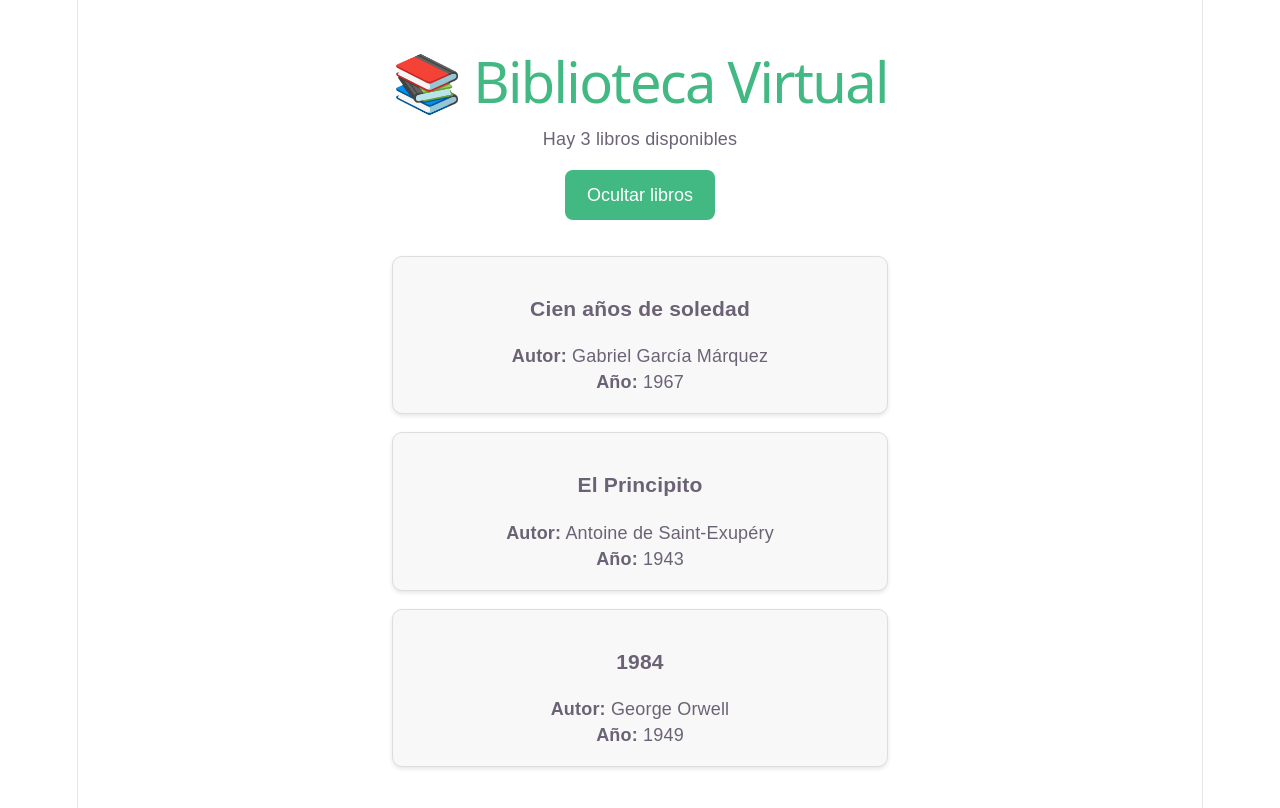
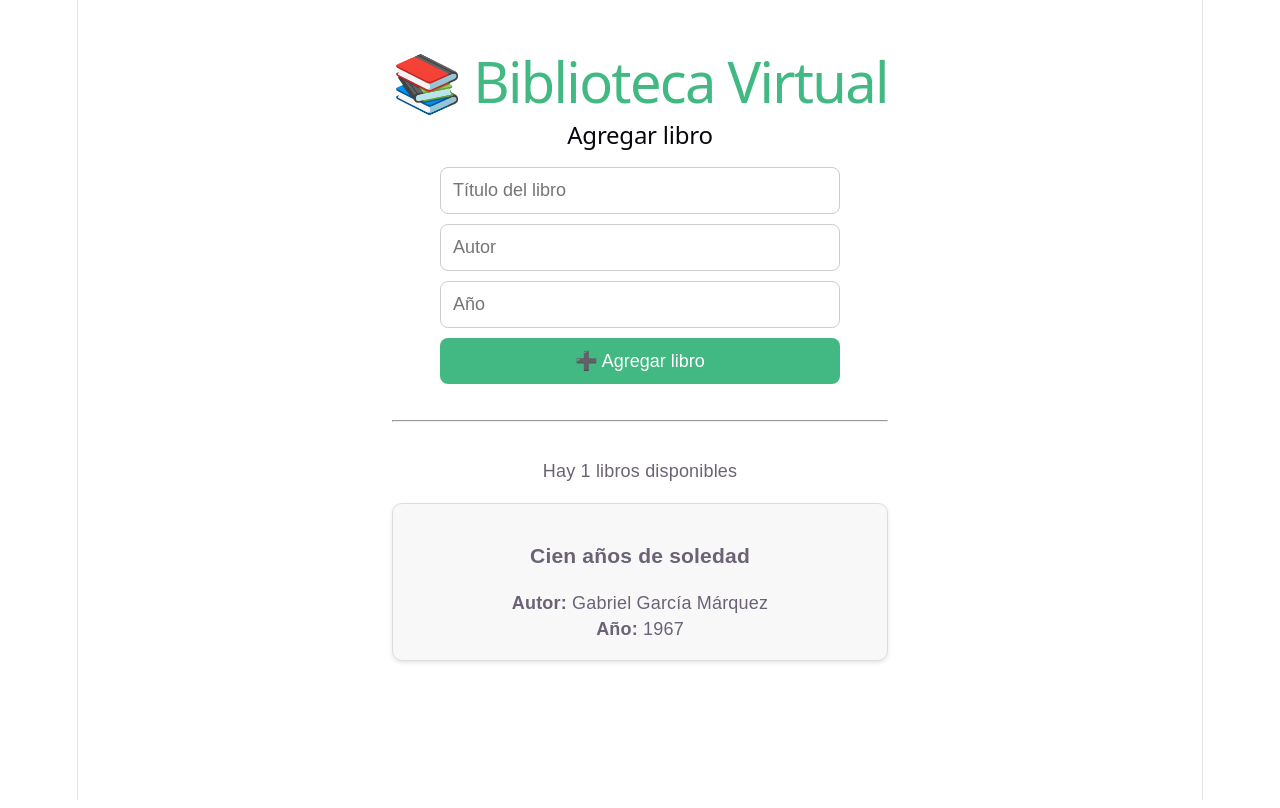
Before and after one commit to gdiazcontreras/evaluacion-m6, a Vue app: page / in a window 1280 px wide. Shown: the top 808 px of the page. Built offline with nearby package versions, Linux system fonts and the light colour scheme.

Commit message:
Agrega formulario reactivo con v-model

```diff
--- a/src/App.vue
+++ b/src/App.vue
@@ -1,6 +1,34 @@
 <template>
   <div class="container">
     <h1>📚 Biblioteca Virtual</h1>
+
+    <section class="formulario">
+      <h2>Agregar libro</h2>
+
+      <input
+        v-model="nuevoTitulo"
+        type="text"
+        placeholder="Título del libro"
+      />
+
+      <input
+        v-model="nuevoAutor"
+        type="text"
+        placeholder="Autor"
+      />
+
+      <input
+        v-model.number="nuevoAnio"
+        type="number"
+        placeholder="Año"
+      />
+
+      <button @click="agregarLibro">
+        ➕ Agregar libro
+      </button>
+    </section>
+
+    <hr />
 
     <p v-if="libros.length > 0">
       Hay {{ libros.length }} libros disponibles
@@ -10,11 +38,6 @@
       No hay libros disponibles
     </p>
 
-    <button @click="mostrarLista = !mostrarLista">
-      {{ mostrarLista ? 'Ocultar libros' : 'Mostrar libros' }}
-    </button>
-
-    <div v-show="mostrarLista">
     <Libro
       v-for="libro in libros"
       :key="libro.id"
@@ -22,7 +45,6 @@
       :autor="libro.autor"
       :anio="libro.anio"
     />
-    </div>
   </div>
 </template>
 
@@ -38,28 +60,44 @@ export default {
 
   data() {
     return {
-      mostrarLista: true,
-
       libros: [
         {
           id: 1,
           titulo: 'Cien años de soledad',
           autor: 'Gabriel García Márquez',
           anio: 1967
+        }
+      ],
+
+      nuevoTitulo: '',
+      nuevoAutor: '',
+      nuevoAnio: ''
+    }
   },
-        {
-          id: 2,
-          titulo: 'El Principito',
-          autor: 'Antoine de Saint-Exupéry',
-          anio: 1943
-        },
-        {
-          id: 3,
-          titulo: '1984',
-          autor: 'George Orwell',
-          anio: 1949
+
+  methods: {
+    agregarLibro() {
+      if (
+        !this.nuevoTitulo ||
+        !this.nuevoAutor ||
+        !this.nuevoAnio
+      ) {
+        alert('Por favor completa todos los campos')
+        return
       }
-      ]
+
+      const nuevoLibro = {
+        id: Date.now(),
+        titulo: this.nuevoTitulo,
+        autor: this.nuevoAutor,
+        anio: this.nuevoAnio
+      }
+
+      this.libros.push(nuevoLibro)
+
+      this.nuevoTitulo = ''
+      this.nuevoAutor = ''
+      this.nuevoAnio = ''
     }
   }
 }
@@ -75,20 +113,39 @@ export default {
 
 h1 {
   color: #42b883;
+  margin-bottom: 1.5rem;
+}
+
+.formulario {
+  display: flex;
+  flex-direction: column;
+  gap: 10px;
+  max-width: 400px;
+  margin: 0 auto 2rem;
+}
+
+input {
+  padding: 12px;
+  border: 1px solid #ccc;
+  border-radius: 8px;
+  font-size: 1rem;
 }
 
 button {
-  margin: 1rem 0;
-  padding: 0.8rem 1.2rem;
+  padding: 12px;
   border: none;
   border-radius: 8px;
   background-color: #42b883;
   color: white;
+  font-size: 1rem;
   cursor: pointer;
-  font-size: 1rem;
 }
 
 button:hover {
   background-color: #369870;
 }
+
+hr {
+  margin: 2rem 0;
+}
 </style>
```
Lines whose indentation alone changed are shown as unchanged.
